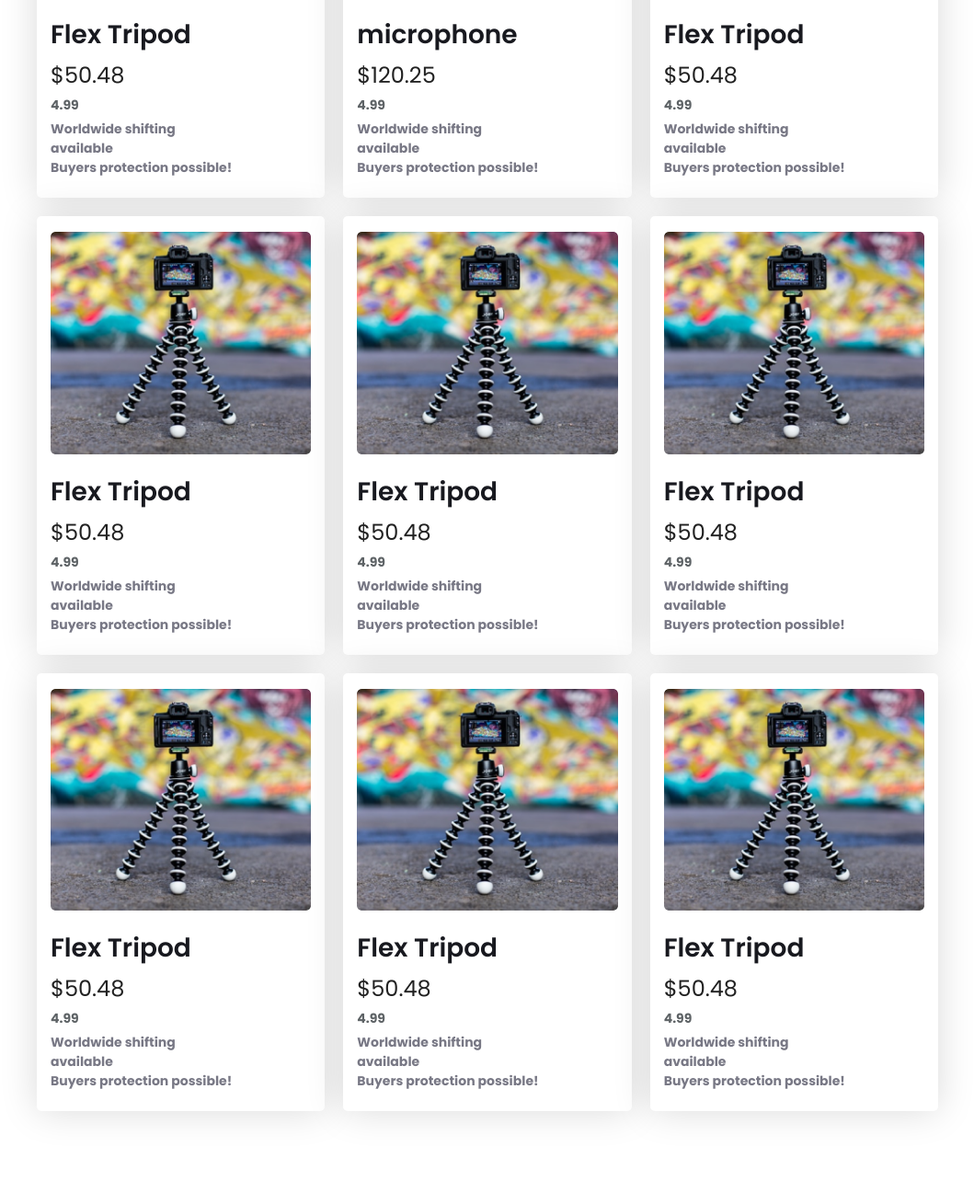
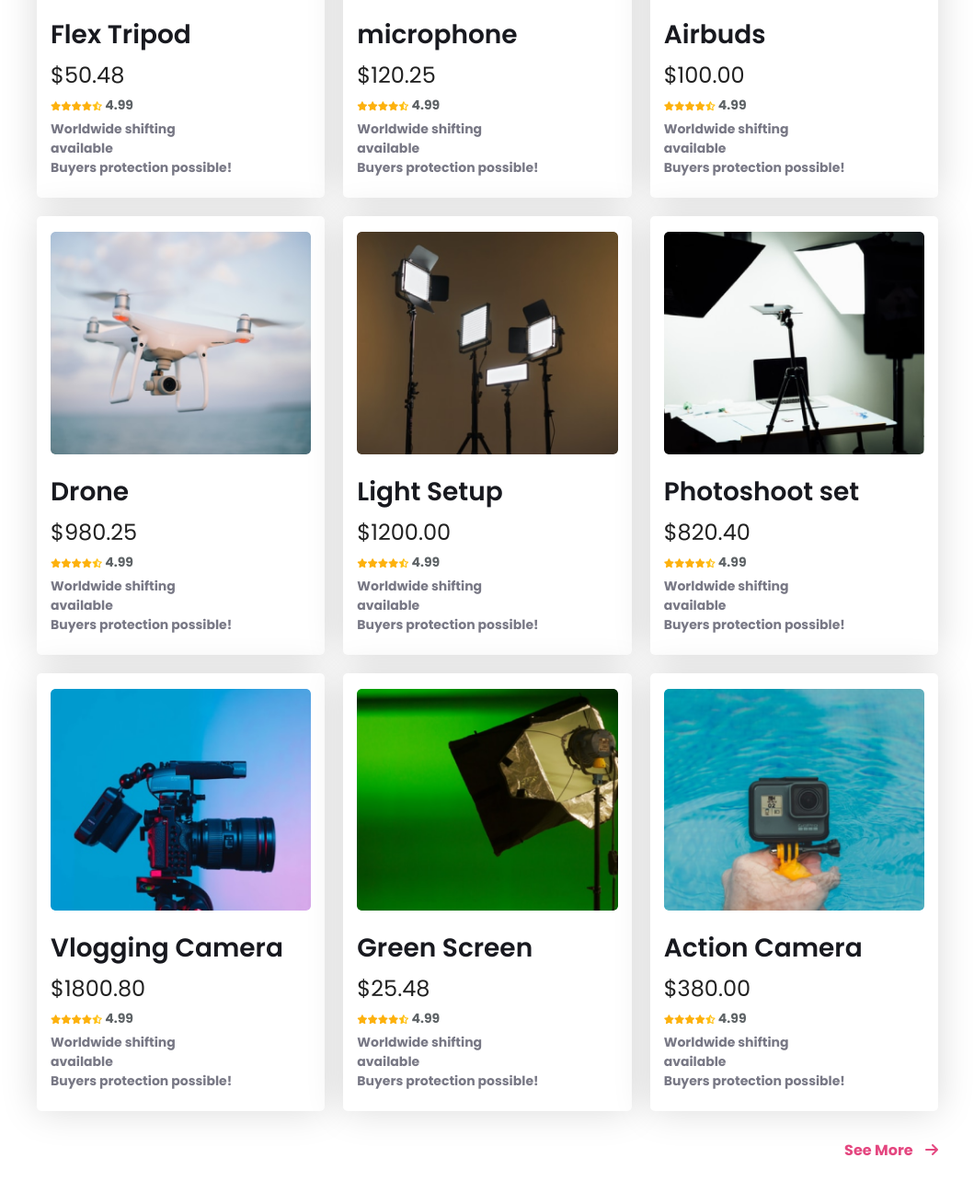
Before and after one commit to devsohanbd/influencer-gears, a plain HTML site: page index.html in a window 1280 px wide. Shown: the part 1318-2614 px from the top of the page at 92% size, without its empty margins (110-1169 px from the left). Drawn offline with Linux system fonts and the light colour scheme.

Commit message:
fixed icon button collection image

```diff
--- a/index.html
+++ b/index.html
@@ -64,66 +64,67 @@
                     <img src="images/tripod.png" alt="" class="collection-image">
                     <h3 class="card-title">Flex Tripod</h3>
                     <p class="card-price">$50.48</p>
-                    <p class="card-rating">4.99</p>
+                    <p class="card-rating"><i class="fa-solid fa-star" style="color: #fdb10d;"></i><i class="fa-solid fa-star" style="color: #fdb10d;"></i><i class="fa-solid fa-star" style="color: #fdb10d;"></i><i class="fa-solid fa-star" style="color: #fdb10d;"></i><i class="fa-solid fa-star-half-stroke" style="color: #ffc014;"></i> 4.99</p>
                     <p class="card-description">Worldwide shifting <br> available <br> Buyers protection possible!</p>
                 </div>
                 <div class="collection-card">
                     <img src="images/mic.png" alt="" class="collection-image">
                     <h3 class="card-title">microphone</h3>
                     <p class="card-price">$120.25</p>
-                    <p class="card-rating">4.99</p>
+                    <p class="card-rating"><i class="fa-solid fa-star" style="color: #fdb10d;"></i><i class="fa-solid fa-star" style="color: #fdb10d;"></i><i class="fa-solid fa-star" style="color: #fdb10d;"></i><i class="fa-solid fa-star" style="color: #fdb10d;"></i><i class="fa-solid fa-star-half-stroke" style="color: #ffc014;"></i> 4.99</p>
                     <p class="card-description">Worldwide shifting <br> available <br> Buyers protection possible!</p>
                 </div>
                 <div class="collection-card">
-                    <img src="images/tripod.png" alt="" class="collection-image">
-                    <h3 class="card-title">Flex Tripod</h3>
-                    <p class="card-price">$50.48</p>
-                    <p class="card-rating">4.99</p>
+                    <img src="images/airpod.png" alt="" class="collection-image">
+                    <h3 class="card-title">Airbuds</h3>
+                    <p class="card-price">$100.00</p>
+                    <p class="card-rating"><i class="fa-solid fa-star" style="color: #fdb10d;"></i><i class="fa-solid fa-star" style="color: #fdb10d;"></i><i class="fa-solid fa-star" style="color: #fdb10d;"></i><i class="fa-solid fa-star" style="color: #fdb10d;"></i><i class="fa-solid fa-star-half-stroke" style="color: #ffc014;"></i> 4.99</p>
                     <p class="card-description">Worldwide shifting <br> available <br> Buyers protection possible!</p>
                 </div>
                 <div class="collection-card">
-                    <img src="images/tripod.png" alt="" class="collection-image">
-                    <h3 class="card-title">Flex Tripod</h3>
-                    <p class="card-price">$50.48</p>
-                    <p class="card-rating">4.99</p>
+                    <img src="images/drone.png" alt="" class="collection-image">
+                    <h3 class="card-title">Drone</h3>
+                    <p class="card-price">$980.25</p>
+                    <p class="card-rating"><i class="fa-solid fa-star" style="color: #fdb10d;"></i><i class="fa-solid fa-star" style="color: #fdb10d;"></i><i class="fa-solid fa-star" style="color: #fdb10d;"></i><i class="fa-solid fa-star" style="color: #fdb10d;"></i><i class="fa-solid fa-star-half-stroke" style="color: #ffc014;"></i> 4.99</p>
                     <p class="card-description">Worldwide shifting <br> available <br> Buyers protection possible!</p>
                 </div>
                 <div class="collection-card">
-                    <img src="images/tripod.png" alt="" class="collection-image">
-                    <h3 class="card-title">Flex Tripod</h3>
-                    <p class="card-price">$50.48</p>
-                    <p class="card-rating">4.99</p>
+                    <img src="images/lights.png" alt="" class="collection-image">
+                    <h3 class="card-title">Light Setup</h3>
+                    <p class="card-price">$1200.00</p>
+                    <p class="card-rating"><i class="fa-solid fa-star" style="color: #fdb10d;"></i><i class="fa-solid fa-star" style="color: #fdb10d;"></i><i class="fa-solid fa-star" style="color: #fdb10d;"></i><i class="fa-solid fa-star" style="color: #fdb10d;"></i><i class="fa-solid fa-star-half-stroke" style="color: #ffc014;"></i> 4.99</p>
                     <p class="card-description">Worldwide shifting <br> available <br> Buyers protection possible!</p>
                 </div>
                 <div class="collection-card">
-                    <img src="images/tripod.png" alt="" class="collection-image">
-                    <h3 class="card-title">Flex Tripod</h3>
-                    <p class="card-price">$50.48</p>
-                    <p class="card-rating">4.99</p>
+                    <img src="images/setup.png" alt="" class="collection-image">
+                    <h3 class="card-title">Photoshoot set</h3>
+                    <p class="card-price">$820.40</p>
+                    <p class="card-rating"><i class="fa-solid fa-star" style="color: #fdb10d;"></i><i class="fa-solid fa-star" style="color: #fdb10d;"></i><i class="fa-solid fa-star" style="color: #fdb10d;"></i><i class="fa-solid fa-star" style="color: #fdb10d;"></i><i class="fa-solid fa-star-half-stroke" style="color: #ffc014;"></i> 4.99</p>
                     <p class="card-description">Worldwide shifting <br> available <br> Buyers protection possible!</p>
                 </div>
                 <div class="collection-card">
-                    <img src="images/tripod.png" alt="" class="collection-image">
-                    <h3 class="card-title">Flex Tripod</h3>
-                    <p class="card-price">$50.48</p>
-                    <p class="card-rating">4.99</p>
+                    <img src="images/camera.png" alt="" class="collection-image">
+                    <h3 class="card-title">Vlogging Camera</h3>
+                    <p class="card-price">$1800.80</p>
+                    <p class="card-rating"><i class="fa-solid fa-star" style="color: #fdb10d;"></i><i class="fa-solid fa-star" style="color: #fdb10d;"></i><i class="fa-solid fa-star" style="color: #fdb10d;"></i><i class="fa-solid fa-star" style="color: #fdb10d;"></i><i class="fa-solid fa-star-half-stroke" style="color: #ffc014;"></i> 4.99</p>
                     <p class="card-description">Worldwide shifting <br> available <br> Buyers protection possible!</p>
                 </div>
                 <div class="collection-card">
-                    <img src="images/tripod.png" alt="" class="collection-image">
-                    <h3 class="card-title">Flex Tripod</h3>
-                    <p class="card-price">$50.48</p>
-                    <p class="card-rating">4.99</p>
+                    <img src="images/single-light.png" alt="" class="collection-image">
+                    <h3 class="card-title">Green Screen</h3>
+                    <p class="card-price">$25.48</p>
+                    <p class="card-rating"><i class="fa-solid fa-star" style="color: #fdb10d;"></i><i class="fa-solid fa-star" style="color: #fdb10d;"></i><i class="fa-solid fa-star" style="color: #fdb10d;"></i><i class="fa-solid fa-star" style="color: #fdb10d;"></i><i class="fa-solid fa-star-half-stroke" style="color: #ffc014;"></i> 4.99</p>
                     <p class="card-description">Worldwide shifting <br> available <br> Buyers protection possible!</p>
                 </div>
                 <div class="collection-card">
-                    <img src="images/tripod.png" alt="" class="collection-image">
-                    <h3 class="card-title">Flex Tripod</h3>
-                    <p class="card-price">$50.48</p>
-                    <p class="card-rating">4.99</p>
+                    <img src="images/action.png" alt="" class="collection-image">
+                    <h3 class="card-title">Action Camera</h3>
+                    <p class="card-price">$380.00</p>
+                    <p class="card-rating"><i class="fa-solid fa-star" style="color: #fdb10d;"></i><i class="fa-solid fa-star" style="color: #fdb10d;"></i><i class="fa-solid fa-star" style="color: #fdb10d;"></i><i class="fa-solid fa-star" style="color: #fdb10d;"></i><i class="fa-solid fa-star-half-stroke" style="color: #ffc014;"></i> 4.99</p>
                     <p class="card-description">Worldwide shifting <br> available <br> Buyers protection possible!</p>
                 </div>
             </div>
+            <button class="see-more"><a href="">See More <i class="fa-solid fa-arrow-right" style="color: rgba(224, 44, 109, 0.87);"></i></a></button>
         </section>
         <!-- popular-collection section End -->
 
@@ -149,10 +150,10 @@
             <p class="footer-description">Copyright &copy; 2020  influencer products</p>
             <p class="small"><small>All rights reserved</small></p>
             <div class="social-icons">
-                <i class="fa-brands fa-instagram" style="color: #fcfcfd;"></i>
-                <i class="fa-brands fa-dribbble" style="color: #fcfcfd;"></i>
-                <i class="fa-brands fa-twitter" style="color: #fcfcfd;"></i>
-                <i class="fa-brands fa-youtube" style="color: #ffffff;"></i>
+                <a href=""><i class="fa-brands fa-instagram" style="color: #fcfcfd;"></i></a>
+                <a href=""><i class="fa-brands fa-dribbble" style="color: #fcfcfd;"></i></a>
+                <a href=""><i class="fa-brands fa-twitter" style="color: #fcfcfd;"></i></a>
+                <a href=""><i class="fa-brands fa-youtube" style="color: #ffffff;"></i></a>
             </div>
         </div>
     </footer>
--- a/styles.css
+++ b/styles.css
@@ -157,6 +157,23 @@ header{
     font-weight: 700;
     margin: 5px 0;
 }
+.see-more{
+    color: rgba(224, 44, 109, 0.87);
+    font-family: 'Poppins';
+    font-size: 16px;
+    font-weight: 700;
+    background: none;
+    border: none;
+    padding: 3rem 0;
+    float: right;
+}
+.see-more > a{
+    text-decoration: none;
+    color: rgba(224, 44, 109, 0.87);
+    font-family: 'Poppins';
+    font-size: 16px;
+    font-weight: 700;
+}
 /* Popular-collection section End */
 
 /* Feature-section Start */
@@ -169,8 +186,11 @@ header{
     margin: 10rem auto;
 }
 .feature-image{
-    width: 40.4rem;
+    max-width: 40.4rem;
     border-radius: 7px;
+}
+.feature-content{
+    padding-right: 7rem;
 }
 .feature-title{
     color: #0A0826;
@@ -185,6 +205,7 @@ header{
     font-weight: 700;
     max-width: 50rem;
     padding: 16px 0;
+    margin: 0 auto;
 }
 .join-now{
     color: #FFF;
@@ -226,7 +247,7 @@ header{
     font-weight: 700;
     padding-top: 1rem;
 }
-.social-icons > .fa-brands{
+.social-icons .fa-brands{
 font-size: 3rem;
 padding: 1rem;
 }
@@ -265,6 +286,9 @@ padding-top: 3rem;
         text-align: center;
         margin: 0 auto;
     }
+    .banner-img img{
+        max-width: auto;
+    }
     .book-now{
         margin: auto;
         display: block;
@@ -284,6 +308,10 @@ padding-top: 3rem;
     .popular-collection-container{
         padding: 0 1rem;
     }
+    .see-more{
+        padding: 0;
+        float: right;
+    }
     .feature-section{
         flex-direction: column-reverse;
         justify-content: space-between;
@@ -291,14 +319,15 @@ padding-top: 3rem;
         padding: 0 2em;
         text-align: center;
     }
-    .feature-image{
-        width: 40.4rem;
-        border-radius: 7px;
-        padding-top: 4rem;
+    .feature-content{
+        padding-right: 0;
     }
     .footer-section{
         padding: 0rem 2rem;
         padding-top: 5rem;
     }
+    .join-now{
+        margin-bottom: 4rem;
+    }
 
 }
```
